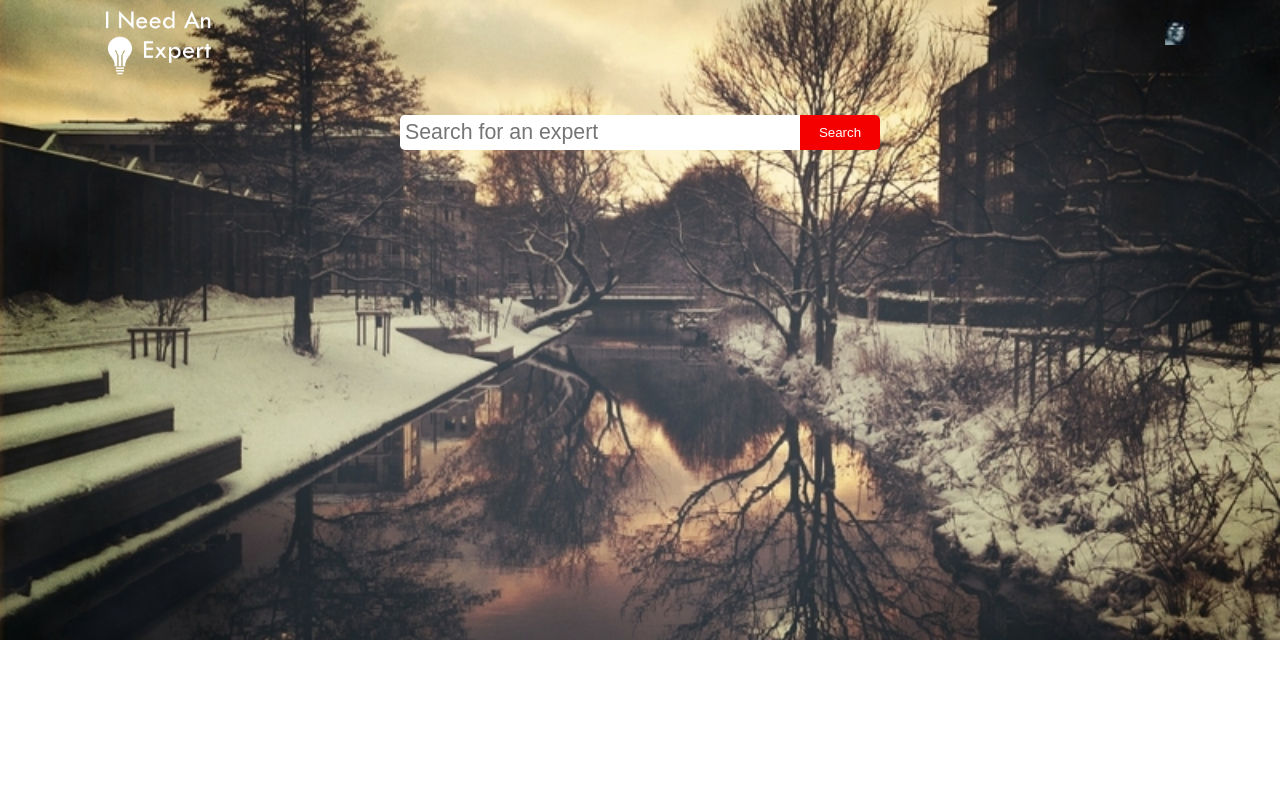
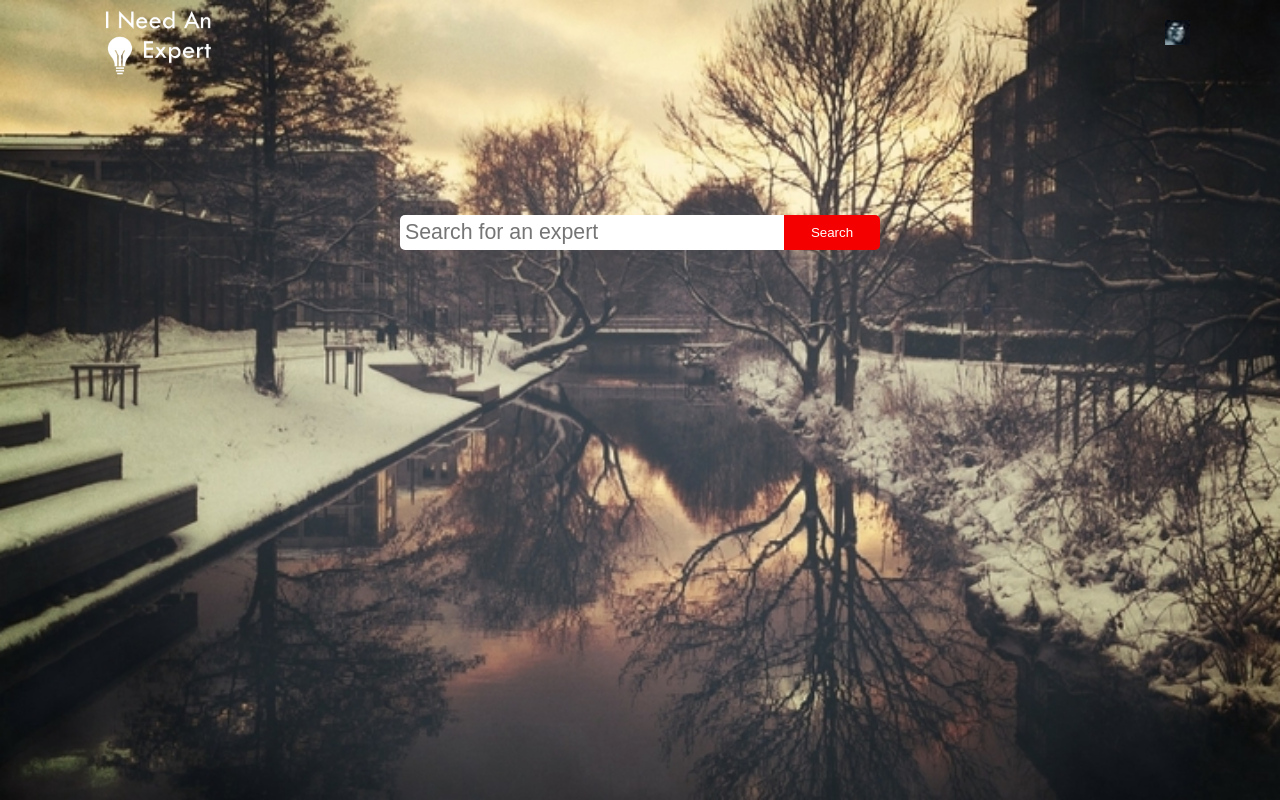
Before and after one commit to sprusr/ineedanexpert.org, a PHP site: page / in a window 1280 px wide. Run offline with PHP 8.4, Linux system fonts and the light colour scheme.

Commit message:
Home styles

```diff
--- a/res/style.css
+++ b/res/style.css
@@ -1,2 +1,2 @@
-body{margin:0;padding:0}.home-hero-section{background-image:url("/res/bg.jpg");min-height:80vh;background-size:cover;background-repeat:no-repeat;background-position:center top}.header-container{width:100%;max-width:1100px;margin:0 auto;line-height:80px}.header-container::after{content:'';display:block;clear:both}.header-logo{float:left}.header-logo img{height:80px}.header-account{float:right}.page-container{width:100%;max-width:1100px;margin:0 auto}.search-form{text-align:center;width:480px;margin:0 auto}.search-form::after{content:'';display:block;clear:both}.search-form input{height:26pt;float:left;margin:0;border:none;padding:0}.search-form input[type="text"]{width:400px;font-size:16pt;border-radius:5px 0 0 5px;padding:5px;box-sizing:border-box}.search-form input[type="submit"]{width:80px;border:none;background-color:#f40000;color:#fff;border-radius:0 5px 5px 0}
+body{margin:0;padding:0}.home-hero-section{background-image:url("/res/bg.jpg");min-height:100vh;background-size:cover;background-repeat:no-repeat;background-position:center top}.header-container{width:100%;max-width:1100px;margin:0 auto;line-height:80px}.header-container::after{content:'';display:block;clear:both}.header-logo{float:left}.header-logo img{height:80px}.header-account{float:right}.page-container{width:100%;max-width:1100px;margin:0 auto}.search-form{text-align:center;width:100%;max-width:480px;margin:0 auto;margin-top:100px}.search-form::after{content:'';display:block;clear:both}.search-form input{height:26pt;float:left;margin:0;border:none;padding:0}.search-form input[type="text"]{width:80%;font-size:16pt;border-radius:5px 0 0 5px;padding:5px;box-sizing:border-box}.search-form input[type="submit"]{width:20%;border:none;background-color:#f40000;color:#fff;border-radius:0 5px 5px 0}
 /*# sourceMappingURL=style.css.map */
--- a/res/style.scss
+++ b/res/style.scss
@@ -8,7 +8,7 @@ body {
 
 .home-hero-section {
   background-image: url('/res/bg.jpg');
-  min-height: 80vh;
+  min-height: 100vh;
   background-size: cover;
   background-repeat: no-repeat;
   background-position: center top;
@@ -49,8 +49,10 @@ body {
   $search-bg-color: rgb(244, 0, 0);
 
   text-align: center;
-  width: 480px;
+  width: 100%;
+  max-width: 480px;
   margin: 0 auto;
+  margin-top: 100px;
 
   &::after {
     content: '';
@@ -67,7 +69,7 @@ body {
   }
 
   input[type="text"] {
-    width: 400px;
+    width: 80%;
     font-size: 16pt;
     border-radius: $search-border-radius 0 0 $search-border-radius;
     padding: 5px;
@@ -75,7 +77,7 @@ body {
   }
 
   input[type="submit"] {
-    width: 80px;
+    width: 20%;
     border: none;
     background-color: $search-bg-color;
     color: #fff;
```
Also changed, not shown: 1 other file.
